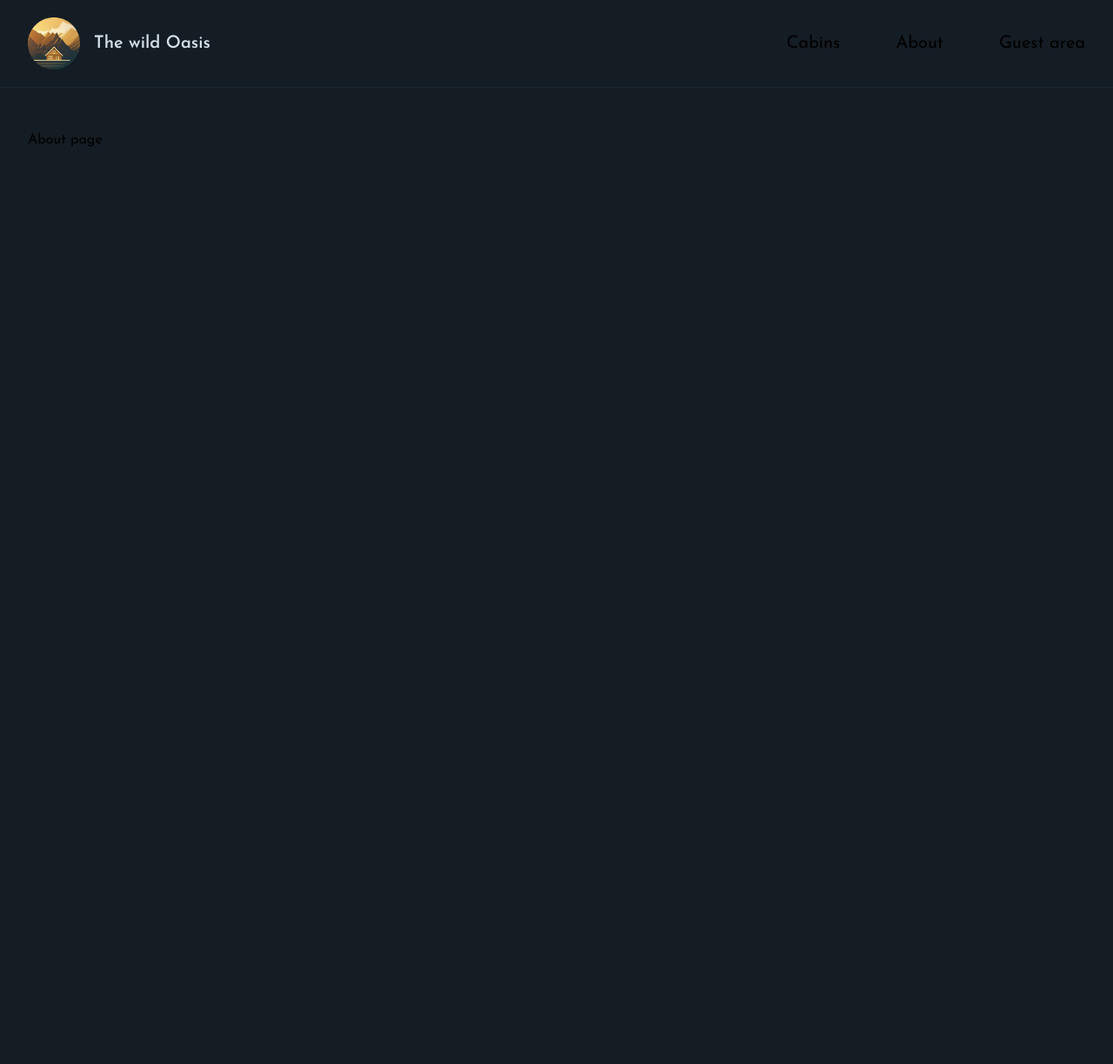
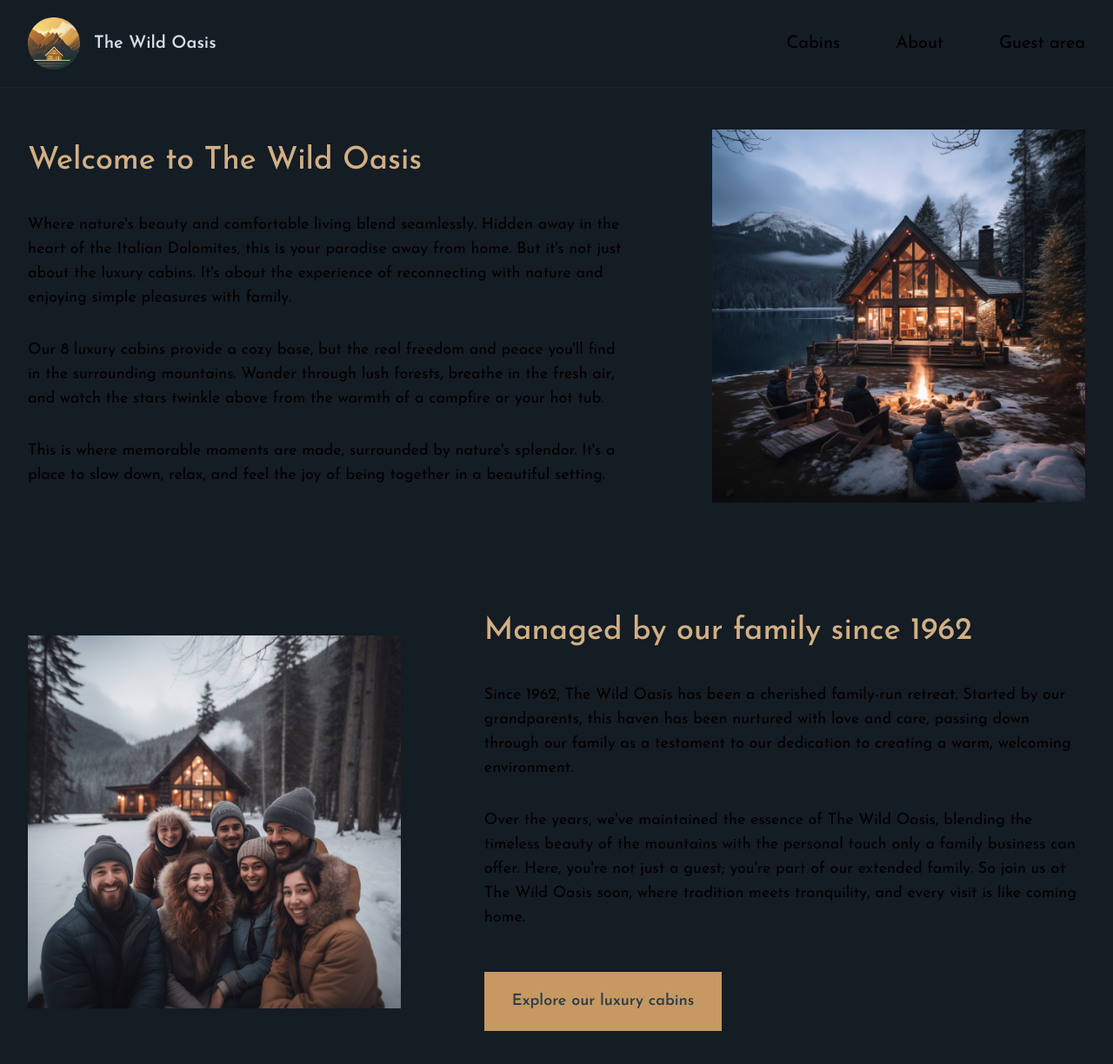
Before and after one commit to ali-elmuzayan/nextjs-the-wild-oasis-app-with-jonas, a Next.js app: page /about in a window 1280 px wide. Shown: the top 1224 px of the page at 87% size. Before the commit the page ends 800 px from the top, so only its background shows below. Built offline with nearby package versions, Linux system fonts and the light colour scheme.

Commit message:
implement the cabins & about pages

```diff
--- /dev/null
+++ b/app/_components/CabinCard.tsx
@@ -0,0 +1,54 @@
+import {UsersIcon} from "@heroicons/react/24/solid";
+import Image from "next/image";
+import Link from "next/link";
+
+export default function CabinCard({cabin}: {cabin: any}) {
+    const {id, name, maxCapacity, regularPrice,discount, image} = cabin;
+
+    return (
+        <div className="flex border-primary-800 border">
+            <Image src={image} alt={`Cabin ${name}`} width={200} height={200}
+                    className="flex-1 border-r border-primary-800"/>
+
+            <div className="flex-grow">
+                <div className="pt-5 pb-4 px-7 bg-primary-950">
+                    <h3 className="text-accent-500 font-semibold text-2xl mb-3">
+                        Cabin {name}
+                    </h3>
+
+                    <div className="flex gap-3 items-center mb-2">
+                        <UsersIcon className="h-5 w-5 text-primary-600" />
+                        <p className="text-lg text-primary-200">
+                            For up to <span className="font-bold">{maxCapacity}</span> guests
+                        </p>
+                    </div>
+
+                    <p className="flex gap-3 justify-end items-baseline">
+                        {discount > 0 ? (
+                            <>
+                <span className="text-3xl font-[350]">
+                  ${regularPrice - discount}
+                </span>
+                                <span className="line-through font-semibold text-primary-600">
+                  ${regularPrice}
+                </span>
+                            </>
+                        ) : (
+                            <span className="text-3xl font-[350]">${regularPrice}</span>
+                        )}
+                        <span className="text-primary-200">/ night</span>
+                    </p>
+                </div>
+
+                <div className="bg-primary-950 border-t border-t-primary-800 text-right">
+                    <Link
+                        href={`/cabins/${id}`}
+                        className="border-l border-primary-800 py-4 px-6 inline-block hover:bg-accent-600 transition-all hover:text-primary-900"
+                    >
+                        Details & reservation &rarr;
+                    </Link>
+                </div>
+        </div>
+        </div>
+    )
+}
--- a/app/_components/Logo.tsx
+++ b/app/_components/Logo.tsx
@@ -2,13 +2,15 @@
 import Link from "next/link";
 import Image from "next/image";
 
-const Logo = () => {
+function Logo() {
     return (
-        <Link href="/" className="flex items-center gap-4 z-10" >
-            <Image src="/logo.png" alt="logo" width={60} height={60} />
-            <span className="text-xl font-semibold text-primary-100">The wild Oasis</span>
+        <Link href="/" className="flex items-center gap-4 z-10">
+            <Image src="/logo.png" height="60" width="60" alt="The Wild Oasis logo" />
+
+            <span className="text-xl font-semibold text-primary-100">
+        The Wild Oasis
+      </span>
         </Link>
     );
-};
-
+}
 export default Logo;
--- a/app/_components/Navigation.tsx
+++ b/app/_components/Navigation.tsx
@@ -1,19 +1,34 @@
-import Link from 'next/link';
+import Link from "next/link";
 
 export default function Navigation() {
     return (
         <nav className="z-10 text-xl">
             <ul className="flex gap-16 items-center">
                 <li>
-                    <Link href="/cabins" className="hover:text-accent-400 trnsition-colors">Cabins</Link>
+                    <Link
+                        href="/cabins"
+                        className="hover:text-accent-400 transition-colors"
+                    >
+                        Cabins
+                    </Link>
                 </li>
                 <li>
-                    <Link href="/about" className="hover:text-accent-400 trnsition-colors">About</Link>
+                    <Link
+                        href="/about"
+                        className="hover:text-accent-400 transition-colors"
+                    >
+                        About
+                    </Link>
                 </li>
                 <li>
-                    <Link href="/account" className="hover:text-accent-400 trnsition-colors">Guest area</Link>
+                    <Link
+                        href="/account"
+                        className="hover:text-accent-400 transition-colors"
+                    >
+                        Guest area
+                    </Link>
                 </li>
             </ul>
         </nav>
-    )
+    );
 }
--- a/app/about/page.tsx
+++ b/app/about/page.tsx
@@ -1,11 +1,92 @@
-import React from 'react';
+import Image from "next/image";
+import image1 from "@/public/about-1.jpg";
+import image2 from "@/public/about-2.jpg";
+import Link from "next/link";
 
-const About = () => {
+export const metadata = {
+    title: "About",
+};
+
+export default function Page() {
     return (
-        <div>
-            About page
+        <div className="grid grid-cols-5 gap-x-24 gap-y-32 text-lg items-center">
+            <div className="col-span-3">
+                <h1 className="text-4xl mb-10 text-accent-400 font-medium">
+                    Welcome to The Wild Oasis
+                </h1>
+
+                <div className="space-y-8">
+                    <p>
+                        Where nature&apos;s beauty and comfortable living blend seamlessly.
+                        Hidden away in the heart of the Italian Dolomites, this is your
+                        paradise away from home. But it&apos;s not just about the luxury
+                        cabins. It&apos;s about the experience of reconnecting with nature
+                        and enjoying simple pleasures with family.
+                    </p>
+                    <p>
+                        Our 8 luxury cabins provide a cozy base, but the real freedom and
+                        peace you&apos;ll find in the surrounding mountains. Wander through
+                        lush forests, breathe in the fresh air, and watch the stars twinkle
+                        above from the warmth of a campfire or your hot tub.
+                    </p>
+                    <p>
+                        This is where memorable moments are made, surrounded by
+                        nature&apos;s splendor. It&apos;s a place to slow down, relax, and
+                        feel the joy of being together in a beautiful setting.
+                    </p>
+                </div>
+            </div>
+
+            <div className="col-span-2">
+                <Image
+                    src={image1}
+                    alt="Family sitting around a fire pit in front of cabin"
+                    placeholder="blur"
+                    quality={80}
+                />
+            </div>
+
+            <div className="relative aspect-square col-span-2">
+                <Image
+                    src={image2}
+                    fill
+                    placeholder="blur"
+                    className="object-cover"
+                    alt="Family that manages The Wild Oasis"
+                />
+            </div>
+
+            <div className="col-span-3">
+                <h1 className="text-4xl mb-10 text-accent-400 font-medium">
+                    Managed by our family since 1962
+                </h1>
+
+                <div className="space-y-8">
+                    <p>
+                        Since 1962, The Wild Oasis has been a cherished family-run retreat.
+                        Started by our grandparents, this haven has been nurtured with love
+                        and care, passing down through our family as a testament to our
+                        dedication to creating a warm, welcoming environment.
+                    </p>
+                    <p>
+                        Over the years, we&apos;ve maintained the essence of The Wild Oasis,
+                        blending the timeless beauty of the mountains with the personal
+                        touch only a family business can offer. Here, you&apos;re not just a
+                        guest; you&apos;re part of our extended family. So join us at The
+                        Wild Oasis soon, where tradition meets tranquility, and every visit
+                        is like coming home.
+                    </p>
+
+                    <div>
+                        <Link
+                            href="/cabins"
+                            className="inline-block mt-4 bg-accent-500 px-8 py-5 text-primary-800 text-lg font-semibold hover:bg-accent-600 transition-all"
+                        >
+                            Explore our luxury cabins
+                        </Link>
+                    </div>
+                </div>
+            </div>
         </div>
     );
-};
-
-export default About;
+}
--- a/app/cabins/page.tsx
+++ b/app/cabins/page.tsx
@@ -1,11 +1,36 @@
 import React from 'react';
+import CabinCard from "@/app/_components/CabinCard";
 
-const Cabins = () => {
+
+export const metadata = {
+    title: "Cabins",
+};
+
+export default function Page() {
+    // CHANGE
+    const cabins: any[] = [];
+
     return (
         <div>
-            cabins page
+            <h1 className="text-4xl mb-5 text-accent-400 font-medium">
+                Our Luxury Cabins
+            </h1>
+            <p className="text-primary-200 text-lg mb-10">
+                Cozy yet luxurious cabins, located right in the heart of the Italian
+                Dolomites. Imagine waking up to beautiful mountain views, spending your
+                days exploring the dark forests around, or just relaxing in your private
+                hot tub under the stars. Enjoy nature&apos;s beauty in your own little
+                home away from home. The perfect spot for a peaceful, calm vacation.
+                Welcome to paradise.
+            </p>
+
+            {cabins.length > 0 && (
+                <div className="grid sm:grid-cols-1 md:grid-cols-2 gap-8 lg:gap-12 xl:gap-14">
+                    {cabins.map((cabin) => (
+                        <CabinCard cabin={cabin} key={cabin.id} />
+                    ))}
+                </div>
+            )}
         </div>
     );
-};
-
-export default Cabins;
+}
```
